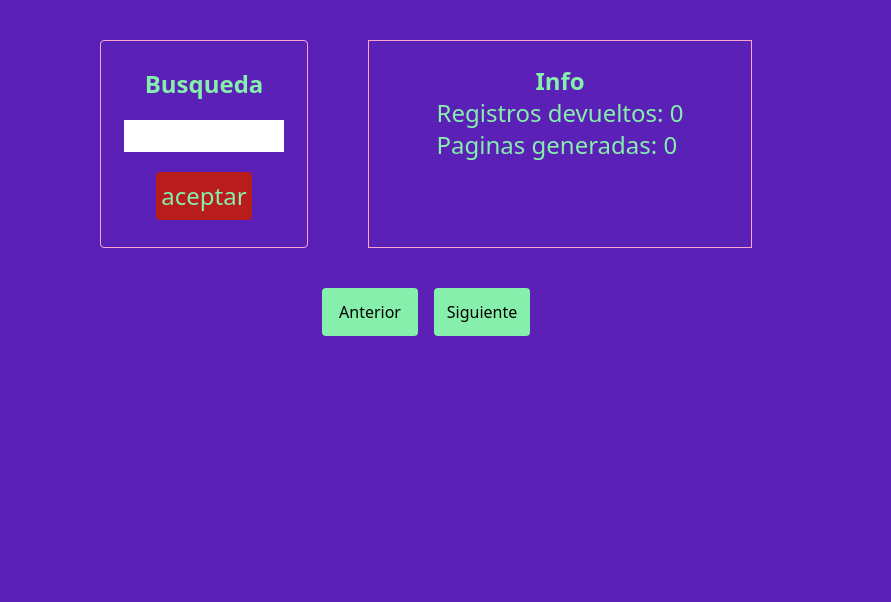
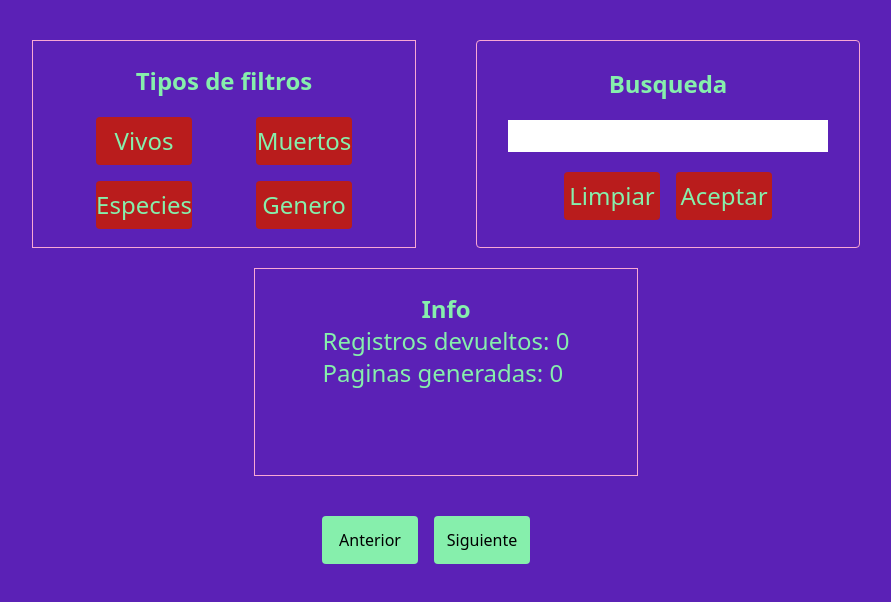
Before and after one commit to cordark81/Visor-API-Rick-Morty, a Vue app: page / in a window 1280 px wide. Shown: the top 602 px of the page, without its empty margins (214-1105 px from the left). Built offline with nearby package versions, Linux system fonts and the light colour scheme.

Commit message:
añadidos filtros

```diff
--- a/src/App.vue
+++ b/src/App.vue
@@ -1,20 +1,22 @@
 <template>
   <div class="mt-10 flex flex-wrap gap-5 justify-center ">
+    <tipoFiltros class="mr-10" @vivos="filtro" @muertos="filtro" @species="filtroSpecie" @genero="filtroGenero" />
     <div
-      class="rounded text-green-300 font-extralight text-2xl  w-52 h-52 flex flex-col justify-center items-center border border-pink-300">
+      class="rounded text-green-300 font-extralight text-2xl  w-96 h-52 flex flex-col justify-center items-center border border-pink-300">
       <h1 class="font-bold">Busqueda</h1>
-      <input v-model="resultado" type="text" class="w-40 mt-5 mb-5 text-black">
-      <botonCrear @pulsar="busquedaApi(resultado)" />
+      <input v-model="resultado" type="text" class="w-80 mt-5 mb-5 text-black">
+      <botonesPrincipales @pulsar="busquedaApi(resultado)" @reset="reset" />
     </div>
     <div>
       <zonaInfo :cuentaRecibida="cuenta" :paginasRecibidas="paginas" />
+      <div class="flex flex-row justify-center gap-4 mt-10">
+        <botonAnterior @pasaPagina="pasarPagina(this.prev)" :estado="paginacionPrev" />
+        <botonSiguiente @pasaPagina="pasarPagina(this.next)" :estado="paginacionNext" />
+
+      </div>
     </div>
   </div>
-  <div class="flex flex-row justify-center gap-4 mt-10">
-    <botonAnterior @pasaPagina="pasarPagina(this.prev)" :estado="paginacionPrev" />
-    <botonSiguiente @pasaPagina="pasarPagina(this.next)" :estado="paginacionNext" />
 
-  </div>
   <div class="flex flex-row flex-wrap justify-center items-center">
     <fichaPersonaje v-for="datos in busquedaDatos" :key="datos.id" :imagenRecibida="datos.image"
       :nombreRecibido="datos.name" />
@@ -24,20 +26,22 @@
 
 <script>
 import axios from "axios";
-import botonCrear from "./components/botonCrear.vue";
+import botonesPrincipales from "./components/botonesPrincipales.vue";
 import fichaPersonaje from "./components/fichaPersonaje.vue";
 import zonaInfo from "./components/zonaInfo.vue";
 import botonSiguiente from "./components/botonSiguiente.vue";
 import botonAnterior from "./components/botonAnterior.vue";
+import tipoFiltros from "./components/tipoFiltros.vue";
 
 export default {
   name: "App",
   components: {
-    botonCrear,
+    botonesPrincipales,
     fichaPersonaje,
     zonaInfo,
     botonSiguiente,
     botonAnterior,
+    tipoFiltros,
   },
   data() {
     return {
@@ -52,21 +56,25 @@ export default {
   },
   methods: {
     async busquedaApi(resultado) {
-      try {
-        const response = await axios.get(`https://rickandmortyapi.com/api/character/?name=${resultado}`);
-        this.busquedaDatos = response.data.results;
-        this.cuenta = response.data.info.count;
-        this.paginas = response.data.info.pages;
-        this.next = response.data.info.next;
-        this.prev = response.data.info.prev;
-
-      } catch (error) {
-        this.next = null;
-        this.prev = null;
-        console.log(error);
-      }
+      this.axiosStandard(`https://rickandmortyapi.com/api/character/?name=${resultado}`);
     },
     async pasarPagina(url) {
+      this.axiosStandard(url);
+    },
+    reset() {
+      this.resultado = "";
+    },
+    filtro(query) {
+      this.resultado = `${this.resultado}${query}`;
+
+    },
+    async filtroSpecie(query) {
+      this.axiosStandard(`${query}${this.resultado}`);
+    },
+    async filtroGenero(query){
+      this.axiosStandard(`${query}${this.resultado}`);
+    },
+    async axiosStandard(url) {
       try {
         const response = await axios.get(url);
         this.busquedaDatos = response.data.results;
--- a/src/components/botonCrear.vue
+++ /dev/null
@@ -1,28 +0,0 @@
-<template>
-    <div>
-        <button type="button"  @click="activarBusqueda"
-            class="justify-center items-center text-green-300 w-24 h-12 bg-red-700 rounded ">aceptar</button>
-
-    </div>
-</template>
-
-<script>
-export default {
-    name: "botonCrear",
-    components: {
-
-    },
-    data() {
-        return {
-
-        }
-    },
-    emits: ["pulsar"],
-    methods: {
-        activarBusqueda() {
-            this.$emit("pulsar");
-        }
-    }
-
-}
-</script>
--- /dev/null
+++ b/src/components/botonesPrincipales.vue
@@ -0,0 +1,33 @@
+<template>
+    <div>
+        <button type="button" @click="activarReset"
+            class="justify-center items-center text-green-300 w-24 h-12 bg-red-700 rounded mr-4">Limpiar</button>
+        <button type="button" @click="activarBusqueda"
+            class="justify-center items-center text-green-300 w-24 h-12 bg-red-700 rounded ">Aceptar</button>
+
+    </div>
+</template>
+
+<script>
+export default {
+    name: "botonesPrincipales",
+    components: {
+
+    },
+    data() {
+        return {
+
+        }
+    },
+    emits: ["pulsar","reset"],
+    methods: {
+        activarBusqueda() {
+            this.$emit("pulsar");
+        },
+        activarReset() {
+            this.$emit("reset");
+        }
+    }
+
+}
+</script>
--- /dev/null
+++ b/src/components/tipoFiltros.vue
@@ -0,0 +1,43 @@
+<template>
+    <div
+        class="ml-10 text-green-300 font-extralight text-2xl  w-96 h-52 flex flex-col items-center  border border-pink-300">
+        <h1 class=" mt-6 font-bold">Tipos de filtros</h1>
+        <div class="grid grid-cols-2 w-80 h-32 ml-16 mt-5">
+            <button type="button" @click="vivos"
+                class="justify-center items-center text-green-300 w-24 h-12 bg-red-700 rounded">Vivos</button>
+            <button type="button" @click="muertos"
+                class="justify-center items-center text-green-300 w-24 h-12 bg-red-700 rounded">Muertos</button>
+            <button type="button" @click="species"
+                class="justify-center items-center text-green-300 w-24 h-12 bg-red-700 rounded">Especies</button>
+            <button type="button" @click="genero"
+                class="justify-center items-center text-green-300 w-24 h-12 bg-red-700 rounded">Genero</button>
+        </div>
+    </div>
+</template>
+
+<script>
+export default {
+    name: "tipoFiltros",
+    emits:["vivos","muertos","species","genero"],
+    methods:{
+        vivos(){
+            this.$emit("vivos","&status=alive");
+        },
+        muertos(){
+            this.$emit("muertos","&status=dead");
+        },
+        species(){
+            this.$emit("species","https://rickandmortyapi.com/api/character/?species=");
+        },
+        genero(){
+            this.$emit("genero","https://rickandmortyapi.com/api/character/?gender=");
+        }
+
+    }
+
+}
+</script>
+
+<style lang="scss" scoped>
+
+</style>
```
